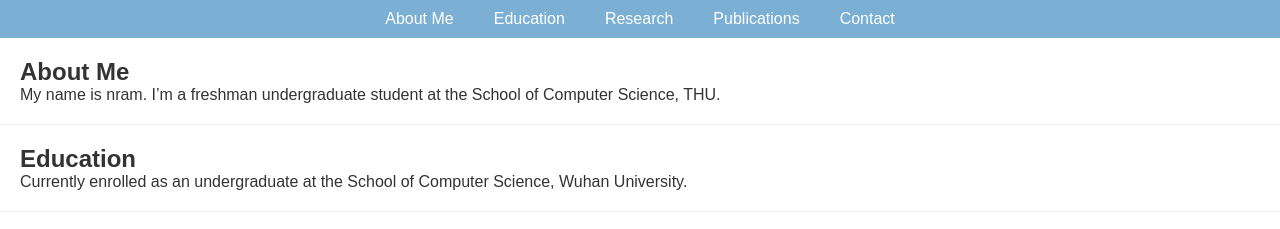
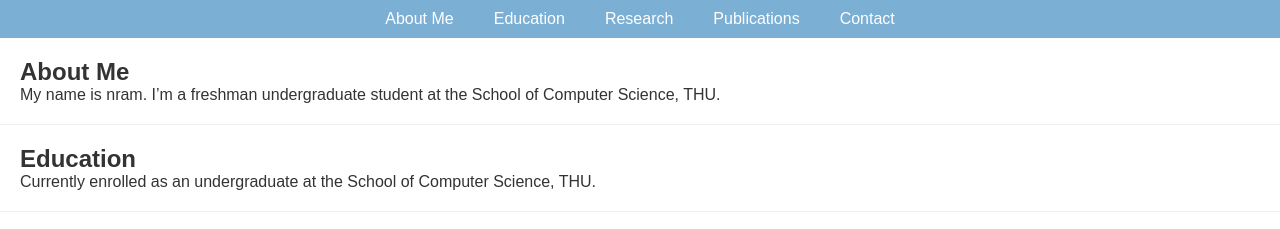
Before and after one commit to 1nram1/1nram1.github.io, a plain HTML site: page index.html in a window 1280 px wide. Shown: the top 229 px of the page. Drawn offline with Linux system fonts and the light colour scheme.

Commit message:
Update index.html

```diff
--- a/index.html
+++ b/index.html
@@ -26,7 +26,7 @@
 
     <section id="education">
         <h2>Education</h2>
-        <p>Currently enrolled as an undergraduate at the School of Computer Science, Wuhan University.</p>
+        <p>Currently enrolled as an undergraduate at the School of Computer Science, THU.</p>
     </section>
 
     <section id="research">
```
